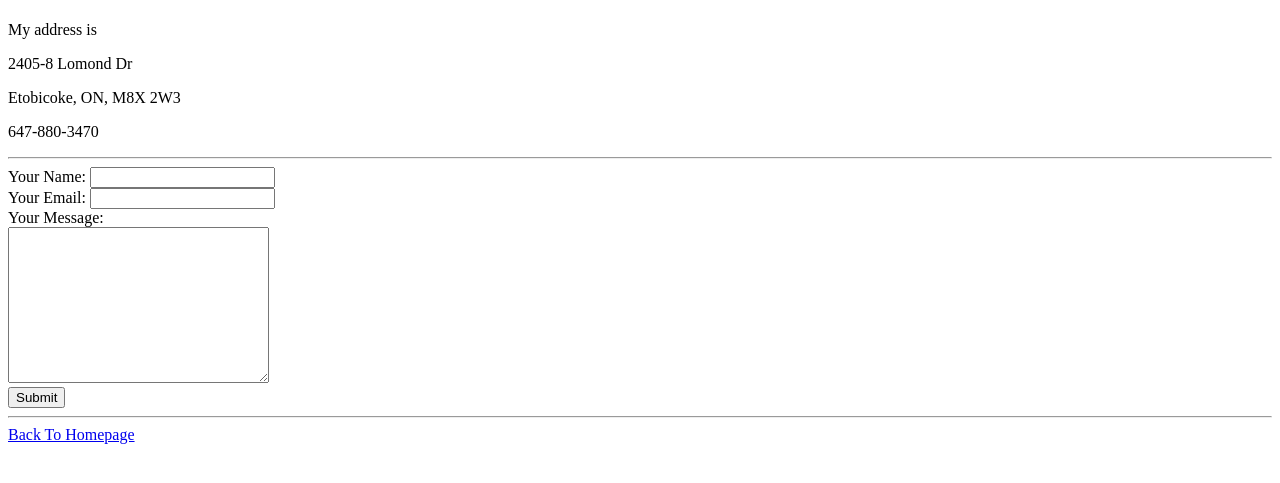
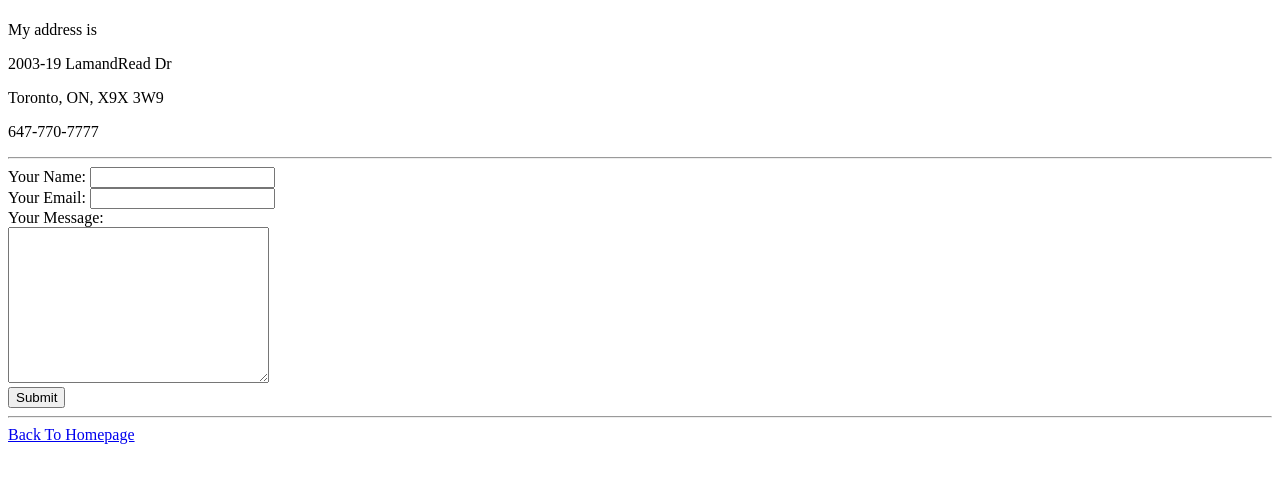
Before and after one commit to Dlee4428/HTML-Personal-Site, a plain HTML site: page contact.html in a window 1280 px wide. Shown: the part 59-542 px from the top of the page. Drawn offline with Linux system fonts and the light colour scheme.

Commit message:
Update contact.html

```diff
--- a/contact.html
+++ b/contact.html
@@ -10,9 +10,9 @@
   <!-- HTML HEADING starts here -->
   <h1>My Contact details</h1>
   <p>My address is</p>
-  <p>2405-8 Lomond Dr</p>
-  <p>Etobicoke, ON, M8X 2W3</p>
-  <p>647-880-3470</p>
+  <p>2003-19 LamandRead Dr</p>
+  <p>Toronto, ON, X9X 3W9</p>
+  <p>647-770-7777</p>
 
   <hr>
   <form action="mailto:justin900_2@hotmail.com" method="post" enctype="text/plain">
```
